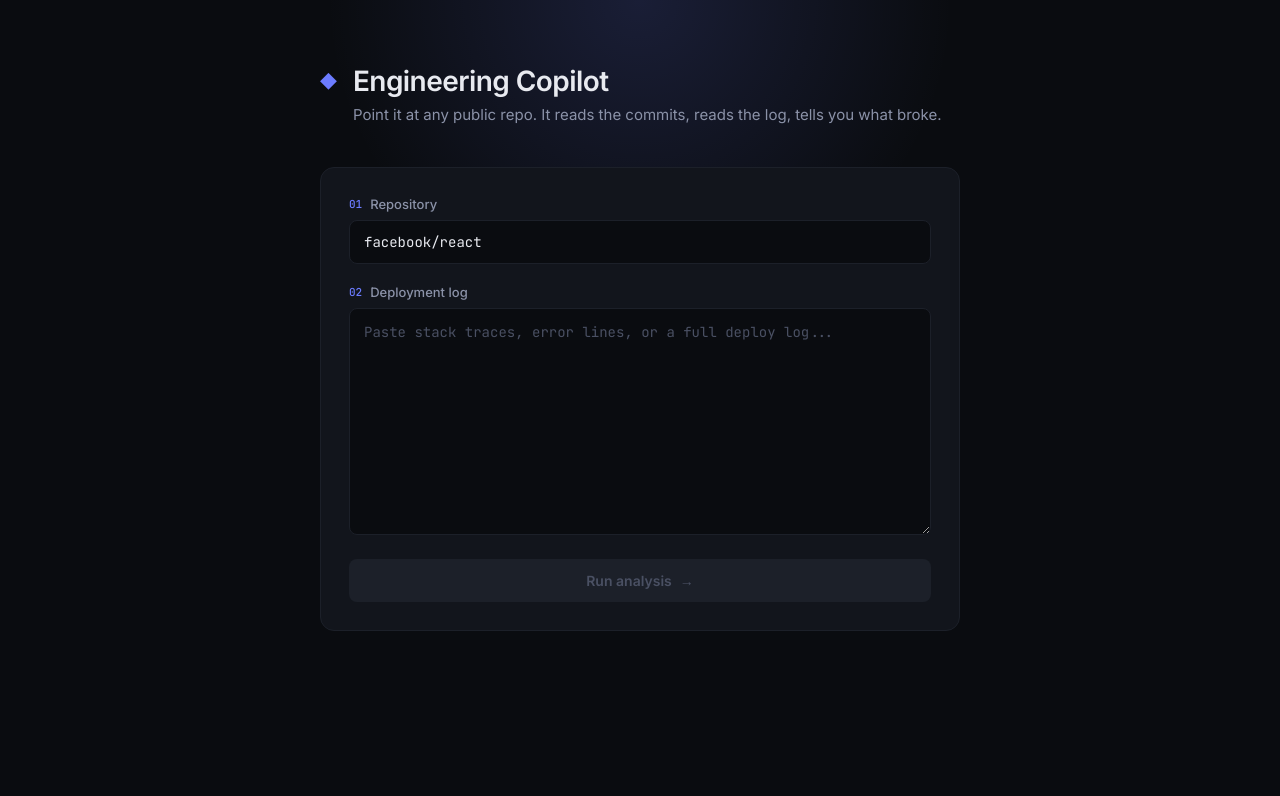
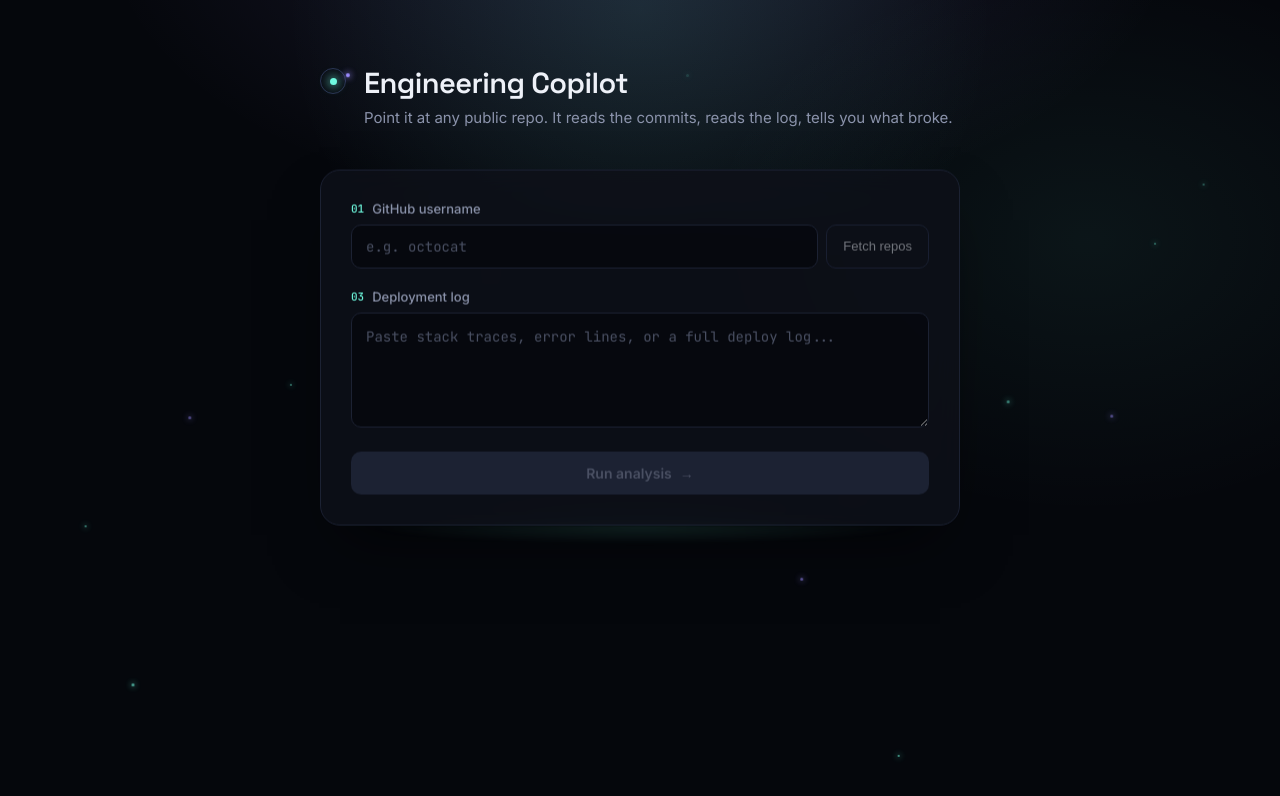
Before and after one commit to konduri-lakshmi-prasanna/Ai_Engineering_Copilot, a React (Create React App) app in the folder orchestrator/frontend/: page / in a window 1280 px wide. Shown: the top 796 px of the page. Built offline with nearby package versions, Linux system fonts and the light colour scheme.

Commit message:
Fetch all repositories for GitHub username

```diff
--- a/orchestrator/frontend/src/App.css
+++ b/orchestrator/frontend/src/App.css
@@ -1,4 +1,16 @@
-@import url("https://fonts.googleapis.com/css2?family=Inter:wght@400;500;600&family=JetBrains+Mono:wght@400;500;600&display=swap");
+@import url("https://fonts.googleapis.com/css2?family=Space+Grotesk:wght@500;600;700&family=Inter:wght@400;500;600&family=JetBrains+Mono:wght@400;500;600&display=swap");
+
+:root {
+  --void: #05070c;
+  --field: #0e1119;
+  --field-edge: #1c2233;
+  --field-edge-bright: #2a3352;
+  --levitate: #6ffbe0;
+  --drift: #9b8cff;
+  --vapor: #8b93ab;
+  --text: #eef1f8;
+  --spark: #ff7a90;
+}
 
 * {
   box-sizing: border-box;
@@ -6,9 +18,17 @@
 
 body {
   margin: 0;
-  background: #0a0c10;
-  color: #e8eaf0;
+  background: var(--void);
+  color: var(--text);
   font-family: "Inter", sans-serif;
+}
+
+@media (prefers-reduced-motion: reduce) {
+  * {
+    animation-duration: 0.001ms !important;
+    animation-iteration-count: 1 !important;
+    transition-duration: 0.001ms !important;
+  }
 }
 
 .app {
@@ -16,17 +36,66 @@ body {
   min-height: 100vh;
   padding: 64px 24px 80px;
   overflow: hidden;
+  background:
+    radial-gradient(ellipse 900px 500px at 50% -10%, rgba(155, 140, 255, 0.14) 0%, transparent 60%),
+    radial-gradient(ellipse 700px 500px at 85% 30%, rgba(111, 251, 224, 0.06) 0%, transparent 55%),
+    var(--void);
 }
 
 .app__glow {
   position: absolute;
-  top: -200px;
+  top: -220px;
   left: 50%;
   transform: translateX(-50%);
-  width: 800px;
-  height: 400px;
-  background: radial-gradient(circle, rgba(108, 124, 255, 0.16) 0%, transparent 70%);
+  width: 900px;
+  height: 460px;
+  background: radial-gradient(circle, rgba(111, 251, 224, 0.10) 0%, transparent 70%);
   pointer-events: none;
+}
+
+/* drifting particles — rise instead of fall */
+.particles {
+  position: absolute;
+  inset: 0;
+  pointer-events: none;
+  overflow: hidden;
+}
+
+.particle {
+  position: absolute;
+  bottom: -20px;
+  width: 3px;
+  height: 3px;
+  border-radius: 50%;
+  background: var(--levitate);
+  opacity: 0;
+  box-shadow: 0 0 6px 1px rgba(111, 251, 224, 0.6);
+  animation: drift-up linear infinite;
+}
+
+.particle:nth-child(1)  { left: 6%;  width: 2px; height: 2px; animation-duration: 17s; animation-delay: -1s;  }
+.particle:nth-child(2)  { left: 14%; animation-duration: 22s; animation-delay: -6s;  background: var(--drift); box-shadow: 0 0 6px 1px rgba(155, 140, 255, 0.6); }
+.particle:nth-child(3)  { left: 22%; width: 2px; height: 2px; animation-duration: 15s; animation-delay: -3s;  }
+.particle:nth-child(4)  { left: 30%; animation-duration: 25s; animation-delay: -12s; }
+.particle:nth-child(5)  { left: 38%; animation-duration: 19s; animation-delay: -8s;  background: var(--drift); box-shadow: 0 0 6px 1px rgba(155, 140, 255, 0.6); }
+.particle:nth-child(6)  { left: 46%; width: 2px; height: 2px; animation-duration: 21s; animation-delay: -4s;  }
+.particle:nth-child(7)  { left: 54%; animation-duration: 16s; animation-delay: -10s; }
+.particle:nth-child(8)  { left: 62%; animation-duration: 24s; animation-delay: -2s;  background: var(--drift); box-shadow: 0 0 6px 1px rgba(155, 140, 255, 0.6); }
+.particle:nth-child(9)  { left: 70%; width: 2px; height: 2px; animation-duration: 18s; animation-delay: -14s; }
+.particle:nth-child(10) { left: 78%; animation-duration: 23s; animation-delay: -7s;  }
+.particle:nth-child(11) { left: 86%; animation-duration: 20s; animation-delay: -5s;  background: var(--drift); box-shadow: 0 0 6px 1px rgba(155, 140, 255, 0.6); }
+.particle:nth-child(12) { left: 94%; width: 2px; height: 2px; animation-duration: 26s; animation-delay: -16s; }
+.particle:nth-child(13) { left: 10%; animation-duration: 20s; animation-delay: -18s; }
+.particle:nth-child(14) { left: 50%; width: 2px; height: 2px; animation-duration: 27s; animation-delay: -9s;  }
+.particle:nth-child(15) { left: 66%; animation-duration: 18s; animation-delay: -20s; background: var(--drift); box-shadow: 0 0 6px 1px rgba(155, 140, 255, 0.6); }
+.particle:nth-child(16) { left: 90%; width: 2px; height: 2px; animation-duration: 22s; animation-delay: -11s; }
+
+@keyframes drift-up {
+  0%   { transform: translateY(0) translateX(0); opacity: 0; }
+  8%   { opacity: 0.7; }
+  50%  { transform: translateY(-48vh) translateX(10px); }
+  92%  { opacity: 0.35; }
+  100% { transform: translateY(-96vh) translateX(-6px); opacity: 0; }
 }
 
 .header {
@@ -34,39 +103,109 @@ body {
   max-width: 640px;
   margin: 0 auto 40px;
   display: flex;
-  gap: 16px;
+  gap: 18px;
   align-items: flex-start;
 }
 
+/* signature element: a satellite orbiting a levitation ring */
 .header__mark {
-  color: #6c7cff;
-  font-size: 22px;
-  line-height: 1;
+  position: relative;
+  width: 26px;
+  height: 26px;
   margin-top: 4px;
+  flex-shrink: 0;
+}
+
+.header__mark-ring {
+  position: absolute;
+  inset: 0;
+  border: 1px solid var(--field-edge-bright);
+  border-radius: 50%;
+}
+
+.header__mark-core {
+  position: absolute;
+  top: 50%;
+  left: 50%;
+  width: 7px;
+  height: 7px;
+  margin: -3.5px 0 0 -3.5px;
+  border-radius: 50%;
+  background: var(--levitate);
+  box-shadow: 0 0 10px 2px rgba(111, 251, 224, 0.55);
+}
+
+.header__mark-satellite {
+  position: absolute;
+  top: 50%;
+  left: 50%;
+  width: 4px;
+  height: 4px;
+  border-radius: 50%;
+  background: var(--drift);
+  box-shadow: 0 0 6px 1px rgba(155, 140, 255, 0.7);
+  transform-origin: -1px 1px;
+  animation: orbit 6s linear infinite;
+}
+
+@keyframes orbit {
+  from { transform: rotate(0deg) translateX(15px) rotate(0deg); }
+  to   { transform: rotate(360deg) translateX(15px) rotate(-360deg); }
 }
 
 .header__title {
-  font-size: 28px;
+  font-family: "Space Grotesk", "Inter", sans-serif;
+  font-size: 29px;
   font-weight: 600;
   margin: 0 0 6px;
   letter-spacing: -0.02em;
 }
 
 .header__subtitle {
-  color: #8b92a8;
+  color: var(--vapor);
   font-size: 15px;
   line-height: 1.5;
   margin: 0;
 }
 
-.panel {
+/* the panel levitates, suspended above a breathing field-glow */
+.panel-wrap {
   position: relative;
   max-width: 640px;
   margin: 0 auto;
-  background: #12151c;
-  border: 1px solid #1c2029;
-  border-radius: 14px;
-  padding: 28px;
+}
+
+.panel-field {
+  position: absolute;
+  left: 8%;
+  right: 8%;
+  bottom: -18px;
+  height: 34px;
+  border-radius: 50%;
+  background: radial-gradient(ellipse, rgba(111, 251, 224, 0.28) 0%, transparent 72%);
+  filter: blur(2px);
+  animation: field-glow 5s ease-in-out infinite;
+}
+
+@keyframes field-glow {
+  0%, 100% { opacity: 0.55; transform: scaleX(1); }
+  50%      { opacity: 0.9; transform: scaleX(1.08); }
+}
+
+.panel {
+  position: relative;
+  background: rgba(14, 17, 25, 0.82);
+  backdrop-filter: blur(14px);
+  border: 1px solid var(--field-edge);
+  border-radius: 20px;
+  padding: 30px;
+  box-shadow: 0 30px 60px -20px rgba(0, 0, 0, 0.6);
+  animation: levitate 6s ease-in-out infinite;
+}
+
+@keyframes levitate {
+  0%, 100% { transform: translateY(0); }
+  50%      { transform: translateY(-8px); }
 }
 
 .field {
@@ -79,26 +218,26 @@ body {
   gap: 8px;
   font-size: 13px;
   font-weight: 500;
-  color: #8b92a8;
+  color: var(--vapor);
   margin-bottom: 8px;
 }
 
 .field__index {
   font-family: "JetBrains Mono", monospace;
   font-size: 11px;
-  color: #6c7cff;
+  color: var(--levitate);
 }
 
 .field__input {
   width: 100%;
-  background: #0a0c10;
-  border: 1px solid #1c2029;
-  border-radius: 8px;
+  background: rgba(5, 7, 12, 0.7);
+  border: 1px solid var(--field-edge);
+  border-radius: 10px;
   padding: 12px 14px;
-  color: #e8eaf0;
+  color: var(--text);
   font-size: 14px;
   font-family: "Inter", sans-serif;
-  transition: border-color 0.15s ease;
+  transition: border-color 0.2s ease, box-shadow 0.2s ease;
   resize: vertical;
 }
 
@@ -108,23 +247,65 @@ body {
 
 .field__input--area {
   line-height: 1.6;
+  min-height: 90px;
+}
+
+.field__row {
+  display: flex;
+  gap: 8px;
+}
+
+.field__row .field__input {
+  flex: 1;
+}
+
+.fetch-button {
+  flex-shrink: 0;
+  background: transparent;
+  border: 1px solid var(--field-edge-bright);
+  color: var(--text);
+  border-radius: 10px;
+  padding: 0 16px;
+  font-size: 13px;
+  font-weight: 500;
+  cursor: pointer;
+  transition: border-color 0.2s ease, transform 0.2s ease, box-shadow 0.2s ease;
+}
+
+.fetch-button:hover:not(:disabled) {
+  border-color: var(--levitate);
+  transform: translateY(-2px);
+  box-shadow: 0 6px 16px -6px rgba(111, 251, 224, 0.35);
+}
+
+.fetch-button:disabled {
+  opacity: 0.45;
+  cursor: not-allowed;
+}
+
+.field__error {
+  margin-top: 8px;
+  font-size: 13px;
+  color: var(--spark);
 }
 
 .field__input:focus {
   outline: none;
-  border-color: #6c7cff;
+  border-color: var(--levitate);
+  box-shadow: 0 0 0 3px rgba(111, 251, 224, 0.14);
 }
 
 .field__input::placeholder {
   color: #4a5063;
 }
 
+/* buttons defy gravity: they rise on interaction, never press down */
 .run-button {
   width: 100%;
-  background: #6c7cff;
-  color: #0a0c10;
+  background: linear-gradient(135deg, var(--levitate) 0%, var(--drift) 100%);
+  color: var(--void);
   border: none;
-  border-radius: 8px;
+  border-radius: 10px;
   padding: 13px 20px;
   font-size: 14px;
   font-weight: 600;
@@ -134,19 +315,21 @@ body {
   align-items: center;
   justify-content: center;
   gap: 8px;
-  transition: opacity 0.15s ease, transform 0.1s ease;
+  transition: transform 0.2s ease, box-shadow 0.2s ease, opacity 0.15s ease;
 }
 
 .run-button:hover:not(:disabled) {
-  opacity: 0.9;
+  transform: translateY(-3px);
+  box-shadow: 0 12px 26px -10px rgba(111, 251, 224, 0.45);
 }
 
 .run-button:active:not(:disabled) {
-  transform: scale(0.99);
+  transform: translateY(-5px);
+  box-shadow: 0 16px 30px -10px rgba(111, 251, 224, 0.55);
 }
 
 .run-button:disabled {
-  background: #1c2029;
+  background: var(--field-edge);
   color: #4a5063;
   cursor: not-allowed;
 }
@@ -164,9 +347,9 @@ body {
   align-items: center;
   margin-top: 24px;
   padding: 16px;
-  background: #0a0c10;
-  border: 1px solid #1c2029;
-  border-radius: 8px;
+  background: rgba(5, 7, 12, 0.6);
+  border: 1px solid var(--field-edge);
+  border-radius: 10px;
 }
 
 .trace__item {
@@ -179,32 +362,33 @@ body {
   width: 8px;
   height: 8px;
   border-radius: 50%;
-  background: #1c2029;
-  border: 1px solid #2a2f3d;
+  background: var(--field-edge);
+  border: 1px solid var(--field-edge-bright);
   flex-shrink: 0;
   transition: all 0.2s ease;
 }
 
 .trace__dot--done {
-  background: #6c7cff;
-  border-color: #6c7cff;
+  background: var(--levitate);
+  border-color: var(--levitate);
+  box-shadow: 0 0 8px 1px rgba(111, 251, 224, 0.5);
 }
 
 .trace__dot--active {
-  background: #6c7cff;
-  border-color: #6c7cff;
+  background: var(--levitate);
+  border-color: var(--levitate);
   animation: pulse 0.9s ease infinite;
 }
 
 @keyframes pulse {
-  0%, 100% { box-shadow: 0 0 0 0 rgba(108, 124, 255, 0.5); }
-  50% { box-shadow: 0 0 0 5px rgba(108, 124, 255, 0); }
+  0%, 100% { box-shadow: 0 0 0 0 rgba(111, 251, 224, 0.55); }
+  50%      { box-shadow: 0 0 0 6px rgba(111, 251, 224, 0); }
 }
 
 .trace__label {
   font-family: "JetBrains Mono", monospace;
   font-size: 11px;
-  color: #8b92a8;
+  color: var(--vapor);
   margin-left: 8px;
   white-space: nowrap;
 }
@@ -212,16 +396,16 @@ body {
 .trace__line {
   flex: 1;
   height: 1px;
-  background: #1c2029;
+  background: var(--field-edge);
   margin: 0 10px;
 }
 
 .result {
   margin-top: 20px;
   padding: 18px;
-  background: #0a0c10;
-  border: 1px solid #1c2029;
-  border-radius: 8px;
+  background: rgba(5, 7, 12, 0.6);
+  border: 1px solid var(--field-edge);
+  border-radius: 10px;
 }
 
 .result--error {
@@ -231,7 +415,7 @@ body {
 .result__meta {
   font-family: "JetBrains Mono", monospace;
   font-size: 11px;
-  color: #6c7cff;
+  color: var(--levitate);
   margin-bottom: 12px;
 }
 
@@ -245,12 +429,12 @@ body {
   font-weight: 600;
   text-transform: uppercase;
   letter-spacing: 0.06em;
-  color: #e05263;
+  color: var(--spark);
   margin-bottom: 8px;
 }
 
 .result__label--success {
-  color: #4ade80;
+  color: var(--levitate);
 }
 
 .result__body {
--- a/orchestrator/frontend/src/App.js
+++ b/orchestrator/frontend/src/App.js
@@ -4,12 +4,55 @@ import "./App.css";
 const STAGES = ["github", "logs", "reasoning"];
 
 function App() {
-  const [repoName, setRepoName] = useState("facebook/react");
+  const [username, setUsername] = useState("");
+  const [repos, setRepos] = useState([]);
+  const [repoName, setRepoName] = useState("");
+  const [repoLoading, setRepoLoading] = useState(false);
+  const [repoError, setRepoError] = useState("");
   const [logText, setLogText] = useState("");
   const [result, setResult] = useState(null);
   const [loading, setLoading] = useState(false);
   const [error, setError] = useState("");
   const [activeStage, setActiveStage] = useState(-1);
+
+  const handleFetchRepos = async () => {
+    const trimmed = username.trim();
+    if (!trimmed) return;
+
+    setRepoLoading(true);
+    setRepoError("");
+    setRepos([]);
+    setRepoName("");
+
+    try {
+      const response = await fetch(
+        `http://127.0.0.1:8000/github/repos?username=${encodeURIComponent(trimmed)}`
+      );
+      const data = await response.json();
+
+      if (!response.ok) {
+        throw new Error(data.detail || `Server error: ${response.status}`);
+      }
+
+      setRepos(data);
+      if (data.length > 0) {
+        setRepoName(data[0].full_name);
+      } else {
+        setRepoError("No public repositories found for this user");
+      }
+    } catch (err) {
+      setRepoError(err.message);
+    } finally {
+      setRepoLoading(false);
+    }
+  };
+
+  const handleUsernameKeyDown = (e) => {
+    if (e.key === "Enter") {
+      e.preventDefault();
+      handleFetchRepos();
+    }
+  };
 
   const handleAnalyze = async () => {
     setLoading(true);
@@ -47,9 +90,19 @@ function App() {
   return (
     <div className="app">
       <div className="app__glow" />
+      <div className="particles" aria-hidden="true">
+        {Array.from({ length: 16 }).map((_, i) => (
+          <span key={i} className="particle" />
+        ))}
+      </div>
+
 
       <header className="header">
-        <div className="header__mark">◆</div>
+        <div className="header__mark">
+          <span className="header__mark-ring" />
+          <span className="header__mark-core" />
+          <span className="header__mark-satellite" />
+        </div>
         <div>
           <h1 className="header__title">Engineering Copilot</h1>
           <p className="header__subtitle">
@@ -58,30 +111,64 @@ function App() {
         </div>
       </header>
 
+      <div className="panel-wrap">
+        <div className="panel-field" />
         <main className="panel">
         <div className="field">
           <label className="field__label">
-            <span className="field__index">01</span> Repository
+            <span className="field__index">01</span> GitHub username
           </label>
+          <div className="field__row">
             <input
               className="field__input field__input--mono"
               type="text"
+              value={username}
+              onChange={(e) => setUsername(e.target.value)}
+              onKeyDown={handleUsernameKeyDown}
+              placeholder="e.g. octocat"
+              spellCheck={false}
+            />
+            <button
+              type="button"
+              className="fetch-button"
+              onClick={handleFetchRepos}
+              disabled={repoLoading || !username.trim()}
+            >
+              {repoLoading ? "Loading..." : "Fetch repos"}
+            </button>
+          </div>
+          {repoError && <div className="field__error">{repoError}</div>}
+        </div>
+
+        {repos.length > 0 && (
+          <div className="field">
+            <label className="field__label">
+              <span className="field__index">02</span> Repository
+            </label>
+            <select
+              className="field__input field__input--mono"
               value={repoName}
               onChange={(e) => setRepoName(e.target.value)}
-            placeholder="owner/repo"
-            spellCheck={false}
-          />
+            >
+              {repos.map((r) => (
+                <option key={r.full_name} value={r.full_name}>
+                  {r.full_name}
+                  {r.private ? " (private)" : ""}
+                </option>
+              ))}
+            </select>
           </div>
+        )}
 
         <div className="field">
           <label className="field__label">
-            <span className="field__index">02</span> Deployment log
+            <span className="field__index">03</span> Deployment log
           </label>
           <textarea
             className="field__input field__input--mono field__input--area"
             value={logText}
             onChange={(e) => setLogText(e.target.value)}
-            rows={9}
+            rows={4}
             placeholder="Paste stack traces, error lines, or a full deploy log..."
             spellCheck={false}
           />
@@ -140,6 +227,7 @@ function App() {
         )}
       </main>
       </div>
+    </div>
   );
 }
 
```
Also changed, not shown: 1 other file (tests, documents, lock files or other folders). Lines whose indentation alone changed are shown as unchanged.
